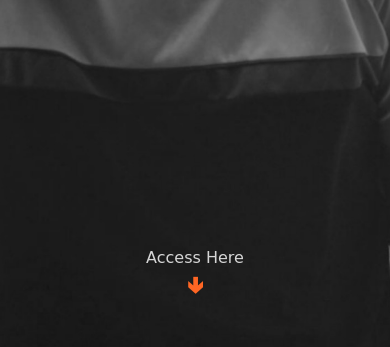
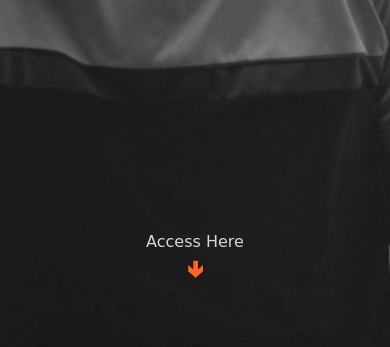
Before and after one commit to dShap3/igor-oliveira, a plain HTML site: page index.html in a window 390 px wide. Shown: the part 497-844 px from the top of the page. Drawn offline with Linux system fonts and the light colour scheme; a web font is replaced by a local one.

Commit message:
Update phone.css

```diff
--- a/css/phone.css
+++ b/css/phone.css
@@ -1,14 +1,4 @@
 @charset "utf-8";
-/*
-$whiteColor: rgb(255, 255, 255);
-$superDarkGray: rgb(48, 48, 48);
-$lightGray: rgb(230, 230, 230) OR rgb(214, 214, 214);
-$energyOrange: rgb(232, 106, 0) OR rgb(255, 102, 36);
-$mustardYellow: rgb(209, 140, 0);
-
-$headingFont: 'Cinzel Decorative', cursive;
-$paragraphFont: 'Baloo Paaji 2', cursive;
-*/
 
 .container{
     position: relative;
@@ -17,9 +7,6 @@ $paragraphFont: 'Baloo Paaji 2', cursive;
 /* LOADING SPINNING */
 .container .loading{
     position: fixed;
-    /* top: 50%;
-    left: 50%;
-    transform: translate(-50%, -50%); */
     width: 100%;
     height: 100%;
     background-color: rgb(48, 48, 48);
@@ -245,7 +232,7 @@ header .click{
     align-items: center;
     align-self: center;
     margin-top: 6rem;
-    margin-bottom: 3rem;
+    margin-bottom: 4rem;
 }
 
 header .click span{
```
